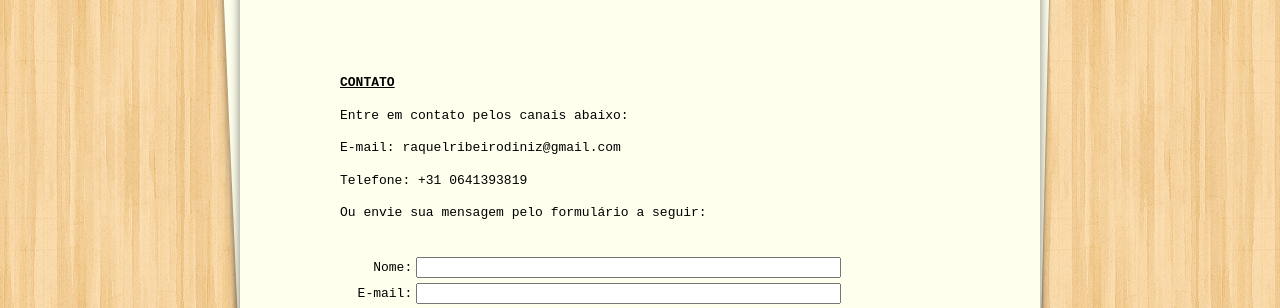
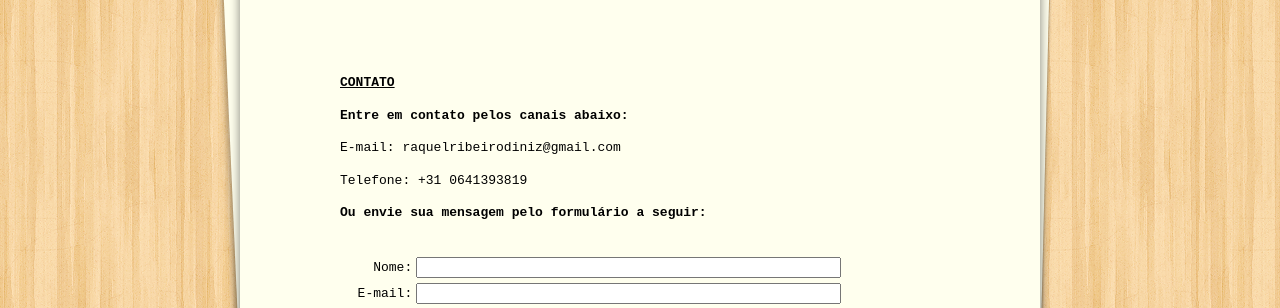
Before and after one commit to raqueldiniz/site, a Jekyll site: the page built from contato.md, in a window 1280 px wide. Shown: the part 320-628 px from the top of the page. Built offline with Jekyll 4.4.1, drawn with Linux system fonts in a browser that asks for light colours.

```diff
--- a/contato.md
+++ b/contato.md
@@ -4,13 +4,13 @@ title: Contato
 permalink: /contato/
 ---
 
-Entre em contato pelos canais abaixo:
+**Entre em contato pelos canais abaixo:**
 
 E-mail: raquelribeirodiniz@gmail.com
 
 Telefone: +31 0641393819
 
-Ou envie sua mensagem pelo formulário a seguir:
+**Ou envie sua mensagem pelo formulário a seguir:**
 
 <form name="contact" method="POST" netlify>
 
```
